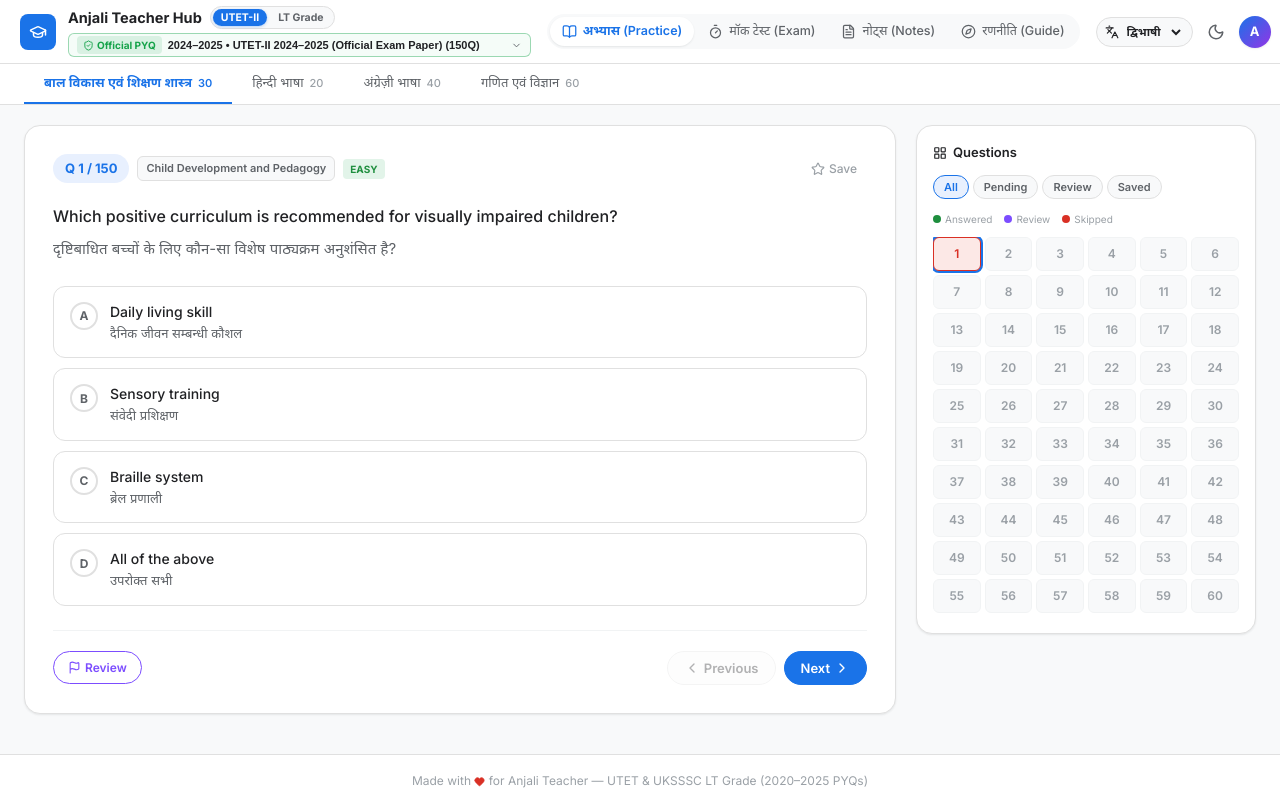
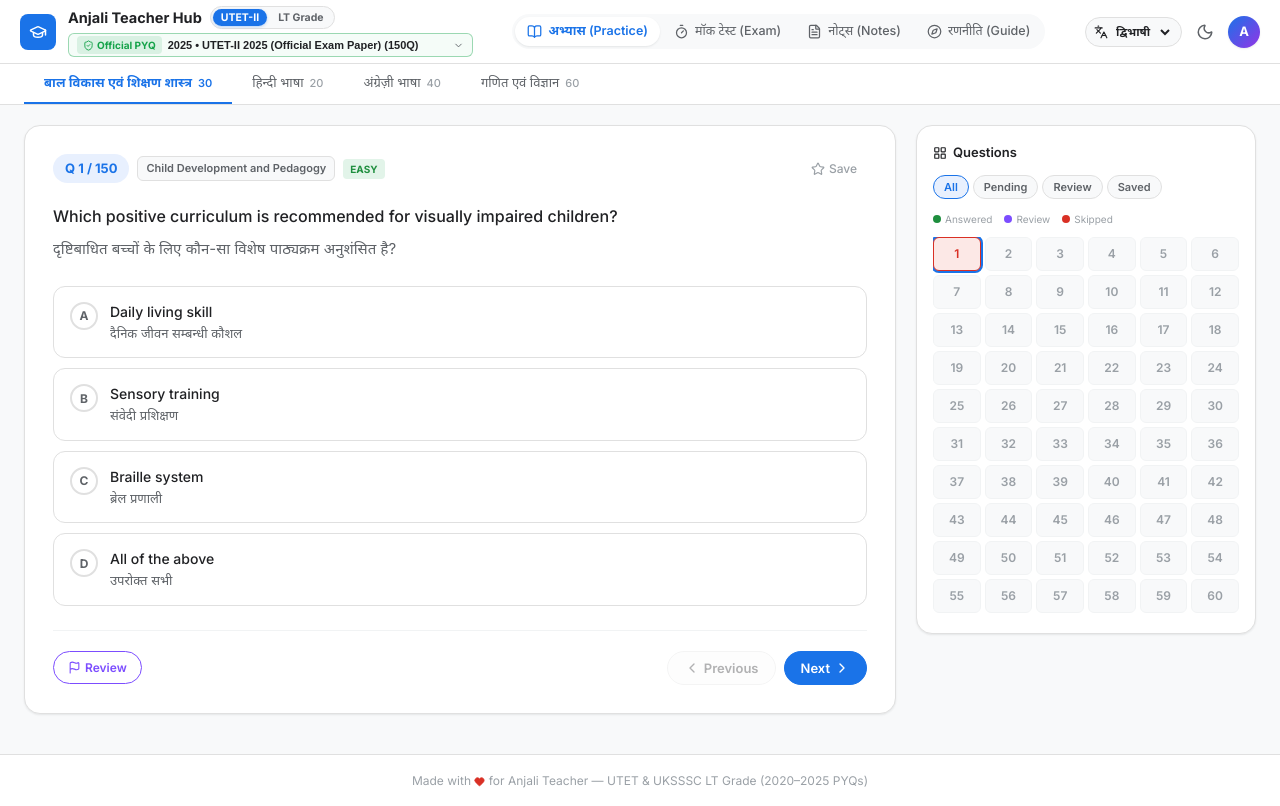
Before and after one commit to mayurofficial/UAT-Prep, a Next.js app: page / in a window 1280 px wide. Built offline with nearby package versions, Linux system fonts and the light colour scheme.

Commit message:
Update paper labels and IDs from 2024-2025 to strictly 2025 across UTET and LT datasets

```diff
--- a/src/app/page.tsx
+++ b/src/app/page.tsx
@@ -21,7 +21,7 @@ import { LayoutGrid, Heart } from 'lucide-react';
 
 export default function Home() {
   const [selectedExam, setSelectedExam] = useState<TargetExam>('UTET');
-  const [selectedPaperId, setSelectedPaperId] = useState<string>('utet_2024_2025');
+  const [selectedPaperId, setSelectedPaperId] = useState<string>('utet_2025');
   const [mode, setMode] = useState<AppMode>('practice');
   const [language, setLanguage] = useState<LanguageMode>('bilingual');
   const [isDark, setIsDark] = useState(false);
@@ -52,12 +52,12 @@ export default function Home() {
       const savedTarget = localStorage.getItem('anjali_target_exam') as TargetExam;
       if (savedTarget === 'LT' || savedTarget === 'UTET') {
         setSelectedExam(savedTarget);
-        const defaultPaper = savedTarget === 'LT' ? 'lt_2024_2025' : 'utet_2024_2025';
+        const defaultPaper = savedTarget === 'LT' ? 'lt_2025' : 'utet_2025';
         const savedPaper = localStorage.getItem('anjali_selected_paper') || defaultPaper;
         setSelectedPaperId(savedPaper);
       }
 
-      const activePaper = localStorage.getItem('anjali_selected_paper') || 'utet_2024_2025';
+      const activePaper = localStorage.getItem('anjali_selected_paper') || 'utet_2025';
       const storageKey = `anjali_paper_${activePaper}_states`;
       const savedStates = localStorage.getItem(storageKey);
       if (savedStates) setStates(JSON.parse(savedStates));
@@ -84,12 +84,12 @@ export default function Home() {
     if (newExam === selectedExam) return;
     setSelectedExam(newExam);
     const newPapers = getPapersForExam(newExam);
-    const newDefaultPaper = newPapers[0]?.id || (newExam === 'LT' ? 'lt_2024_2025' : 'utet_2024_2025');
+    const newDefaultPaper = newPapers[0]?.id || (newExam === 'LT' ? 'lt_2025' : 'utet_2025');
     handlePaperChange(newDefaultPaper);
     try { localStorage.setItem('anjali_target_exam', newExam); } catch {}
   };
 
-  // Handle Specific Paper Change (e.g. 2024-25 vs 2023 vs 2022 vs 2021 vs 2020)
+  // Handle Specific Paper Change (e.g. 2025 vs 2023 vs 2022 vs 2021 vs 2020)
   const handlePaperChange = (newPaperId: string) => {
     setSelectedPaperId(newPaperId);
     setIdx(0);
--- a/src/data/paperRegistry.ts
+++ b/src/data/paperRegistry.ts
@@ -1,12 +1,12 @@
 import { ExamData, TargetExam } from '@/types/utet';
 
-import utet2024Data from './papers/utet_2024_2025.json';
+import utet2025Data from './papers/utet_2025.json';
 import utet2020Data from './papers/utet_2020.json';
 import utet2019Data from './papers/utet_2019.json';
 import utet2023Data from './papers/utet_2023.json';
 import utet2022Data from './papers/utet_2022.json';
 import utet2021Data from './papers/utet_2021.json';
-import lt2024Data from './papers/lt_2024_2025.json';
+import lt2025Data from './papers/lt_2025.json';
 import lt2021Data from './papers/lt_2021.json';
 
 export type PaperCategory = 'OFFICIAL_PYQ' | 'MODEL_TEST';
@@ -30,10 +30,10 @@ export const PAPERS_REGISTRY: Record<string, ExamData> = {
   // 1. OFFICIAL PREVIOUS YEAR PAPERS (PYQ)
   // (Authentic verified papers provided from real exams)
   // ==========================================
-  utet_2024_2025: {
-    ...(utet2024Data as unknown as ExamData),
+  utet_2025: {
+    ...(utet2025Data as unknown as ExamData),
     category: 'OFFICIAL_PYQ',
-    sourceNote: 'Official UBSE UTET-II Exam Paper (Set A - Oct 2024)',
+    sourceNote: 'Official UBSE UTET-II Exam Paper (Set A - 2025 Exam)',
   },
   utet_2020: {
     ...(utet2020Data as unknown as ExamData),
@@ -50,10 +50,10 @@ export const PAPERS_REGISTRY: Record<string, ExamData> = {
   // 2. MODEL MOCK TESTS & PRACTICE PAPERS
   // (Full-length practice tests for mock exam simulation)
   // ==========================================
-  lt_2024_2025: {
-    ...(lt2024Data as unknown as ExamData),
+  lt_2025: {
+    ...(lt2025Data as unknown as ExamData),
     category: 'MODEL_TEST',
-    sourceNote: 'UKSSSC LT Assistant Teacher Full Model Test (Latest Pattern)',
+    sourceNote: 'UKSSSC LT Assistant Teacher 2025 Full Model Test (Latest Pattern)',
   },
   lt_2021_model: {
     ...(lt2021Data as unknown as ExamData),
@@ -82,17 +82,17 @@ export const PAPERS_LIST: PaperMeta[] = [
   // 1. OFFICIAL PREVIOUS YEAR PAPERS (PYQ)
   // ==========================================
   {
-    id: 'utet_2024_2025',
+    id: 'utet_2025',
     targetExam: 'UTET',
     category: 'OFFICIAL_PYQ',
-    year: '2024–2025',
-    title: 'UTET-II 2024–2025 (Official Exam Paper)',
+    year: '2025',
+    title: 'UTET-II 2025 (Official Exam Paper)',
     badge: 'Official PYQ (Set A)',
     totalQuestions: 150,
     durationMinutes: 150,
     hasNegativeMarking: false,
     negativePenalty: 0,
-    sourceNote: 'Authentic UBSE Exam Paper from Oct 24, 2024',
+    sourceNote: 'Authentic UBSE Exam Paper 2025 (Set A)',
   },
   {
     id: 'utet_2020',
@@ -125,11 +125,11 @@ export const PAPERS_LIST: PaperMeta[] = [
   // 2. MODEL MOCK TESTS & PRACTICE PAPERS
   // ==========================================
   {
-    id: 'lt_2024_2025',
+    id: 'lt_2025',
     targetExam: 'LT',
     category: 'MODEL_TEST',
-    year: '2024–2025',
-    title: 'UKSSSC LT Grade Model Test (Latest Pattern)',
+    year: '2025',
+    title: 'UKSSSC LT Grade 2025 Model Test (Latest Pattern)',
     badge: 'Model Test',
     totalQuestions: 100,
     durationMinutes: 120,
@@ -204,5 +204,5 @@ export function getModelTests(exam: TargetExam): PaperMeta[] {
 }
 
 export function getPaperData(paperId: string): ExamData {
-  return PAPERS_REGISTRY[paperId] || PAPERS_REGISTRY['utet_2024_2025'];
+  return PAPERS_REGISTRY[paperId] || PAPERS_REGISTRY['utet_2025'];
 }
```
Also changed, not shown: src/data/papers/lt_2025.json, src/data/papers/utet_2025.json.
